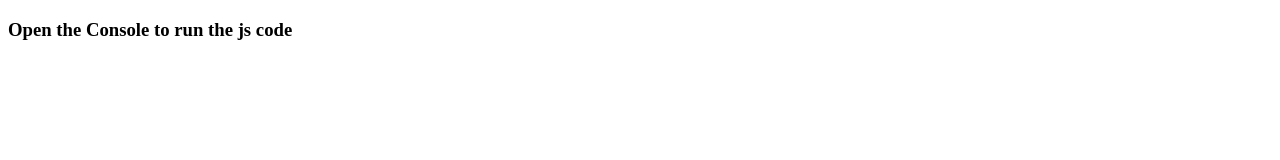
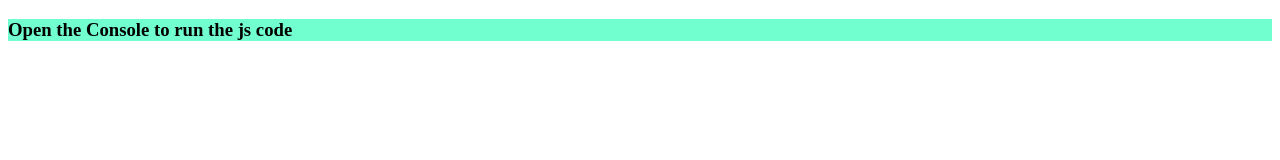
Before and after one commit to Alexander-Sibhatu/Modern-JS, a plain HTML site: page Simplicity/index.html in a window 1280 px wide. Drawn offline with Linux system fonts and the light colour scheme.

Commit message:
Style added

```diff
--- a/Simplicity/index.html
+++ b/Simplicity/index.html
@@ -5,6 +5,7 @@
     <meta http-equiv="X-UA-Compatible" content="IE=edge">
     <meta name="viewport" content="width=device-width, initial-scale=1.0">
     <title>Document</title>
+    <link rel="stylesheet" href="styles.css">
 </head>
 <body>
 
--- /dev/null
+++ b/Simplicity/styles.css
@@ -0,0 +1,5 @@
+h3 {
+    background-color: rgb(114, 255, 208);
+    color: black;
+    text-shadow: .3em;
+}
```
